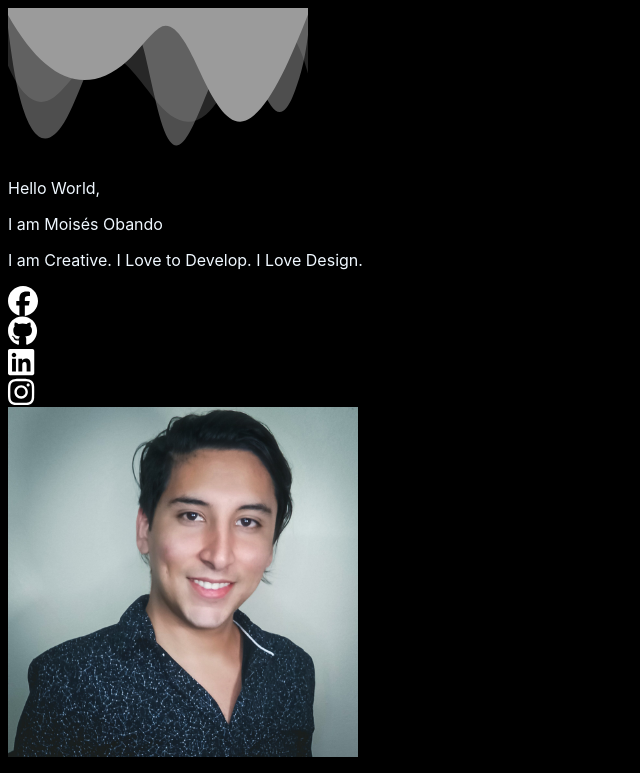
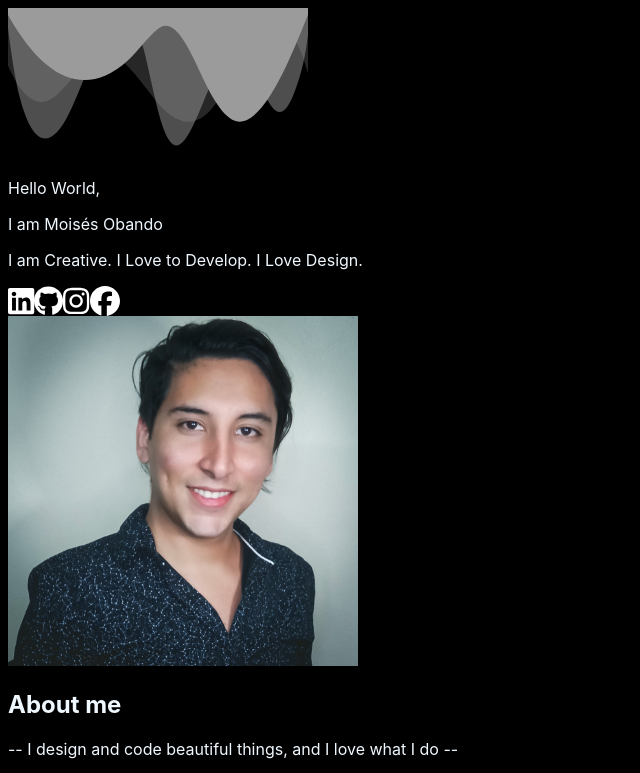
Before and after one commit to Lunox-code/portfolio.github.io, a Next.js app: page / in a window 1280 px wide. Shown: the top 773 px of the page, without its empty margins (0-640 px from the left). Built offline with nearby package versions, Linux system fonts and the light colour scheme; grey boxes are pictures that could not be loaded.

Commit message:
Version 1

```diff
--- a/pages/components/Header.js
+++ b/pages/components/Header.js
@@ -3,8 +3,6 @@ import { Image, Container, Row, Col } from "react-bootstrap";
 // Import the FontAwesomeIcon component
 import { FontAwesomeIcon } from "@fortawesome/react-fontawesome";
 // import the icons you need
-import { faAmbulance, faAnchor } from "@fortawesome/free-solid-svg-icons";
-
 import {
   faFacebook,
   faGithub,
@@ -26,34 +24,37 @@ function Header() {
             <p>Hello World,</p>
             <p>I am Moisés Obando</p>
             <p>I am Creative. I Love to Develop. I Love Design.</p>
-
-            <Row className="p-5 border">
-              <Col>
-                <FontAwesomeIcon
-                  icon={faFacebook}
-                  style={{ fontSize: 30, color: "white" }}
-                  className="text-center"
-                />
-              </Col>
-              <Col>
-                <FontAwesomeIcon
-                  icon={faGithub}
-                  style={{ fontSize: 30, color: "white" }}
-                />
-              </Col>
-              <Col>
-                <FontAwesomeIcon
-                  icon={faLinkedin}
-                  style={{ fontSize: 30, color: "white" }}
-                />
-              </Col>
-              <Col>
-                <FontAwesomeIcon
-                  icon={faInstagram}
-                  style={{ fontSize: 30, color: "white" }}
-                />
-              </Col>
-            </Row>
+            <a href="https://www.linkedin.com/in/lunox/" target="_blank">
+              <FontAwesomeIcon
+                icon={faLinkedin}
+                style={{ fontSize: 30, color: "white" }}
+                className="text-center p-2"
+              />
+            </a>
+            <a href="https://github.com/Lunox-code" target="_blank">
+              <FontAwesomeIcon
+                icon={faGithub}
+                style={{ fontSize: 30, color: "white" }}
+                className="text-center p-2"
+              />
+            </a>
+            <a
+              href="https://www.instagram.com/lunox.code/?hl=en"
+              target="_blank"
+            >
+              <FontAwesomeIcon
+                icon={faInstagram}
+                style={{ fontSize: 30, color: "white" }}
+                className="text-center p-2"
+              />
+            </a>
+            <a href="https://web.facebook.com/lunox.moiso/" target="_blank">
+              <FontAwesomeIcon
+                icon={faFacebook}
+                style={{ fontSize: 30, color: "white" }}
+                className="text-center p-2"
+              />
+            </a>
           </Col>
 
           <Col className="mb-3">
--- a/pages/index.js
+++ b/pages/index.js
@@ -19,12 +19,12 @@ export default function Home() {
         />
         {/* END React Boostrap */}
 
-        {/* Social Networks */}
+        {/* FontAwesome Social Networks */}
         <link
           href="https://cdnjs.cloudflare.com/ajax/libs/font-awesome/6.2.1/css/all.min.css"
           rel="stylesheet"
         ></link>
-        {/* END Social Networks */}
+        {/* END FontAwesome Social Networks */}
       </Head>
 
       <main>
```
